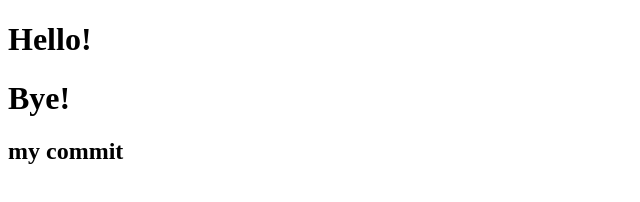
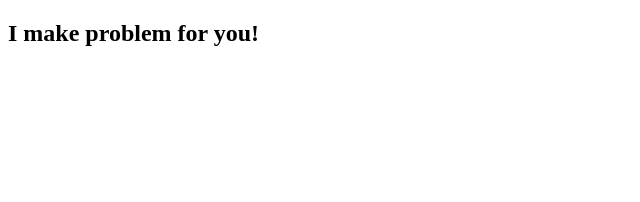
Before and after one commit to DaniilLeynov/git-lessons, a plain HTML site: page index.html in a window 1280 px wide. Shown: the whole page, without its empty margins (0-640 px from the left). Drawn offline with Linux system fonts and the light colour scheme.

Commit message:
I make new h2

```diff
--- a/index.html
+++ b/index.html
@@ -6,8 +6,6 @@
     <title>Document</title>
 </head>
 <body>
-    <h1>Hello!</h1>
-    <h1>Bye!</h1>
-    <h2>my commit</h2>
+    <h2>I make problem for you!</h2>
 </body>
 </html>
```
